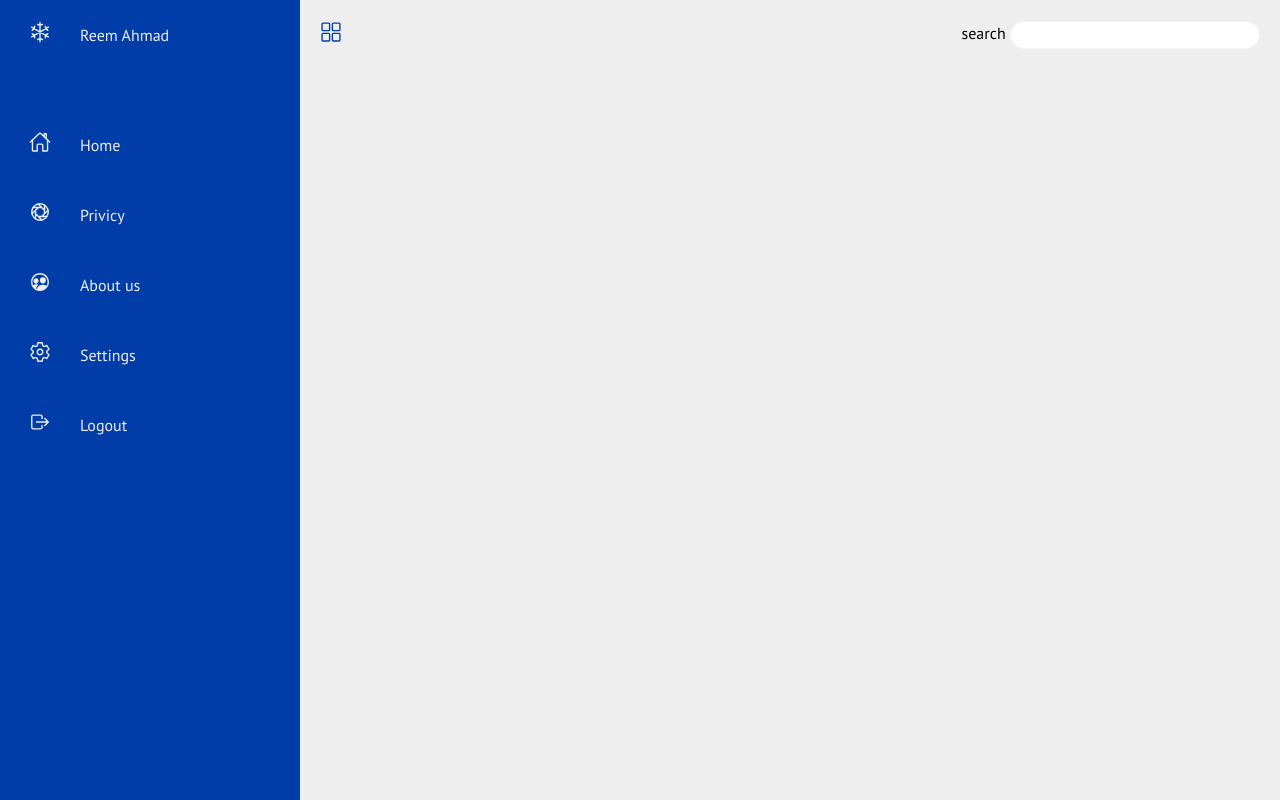
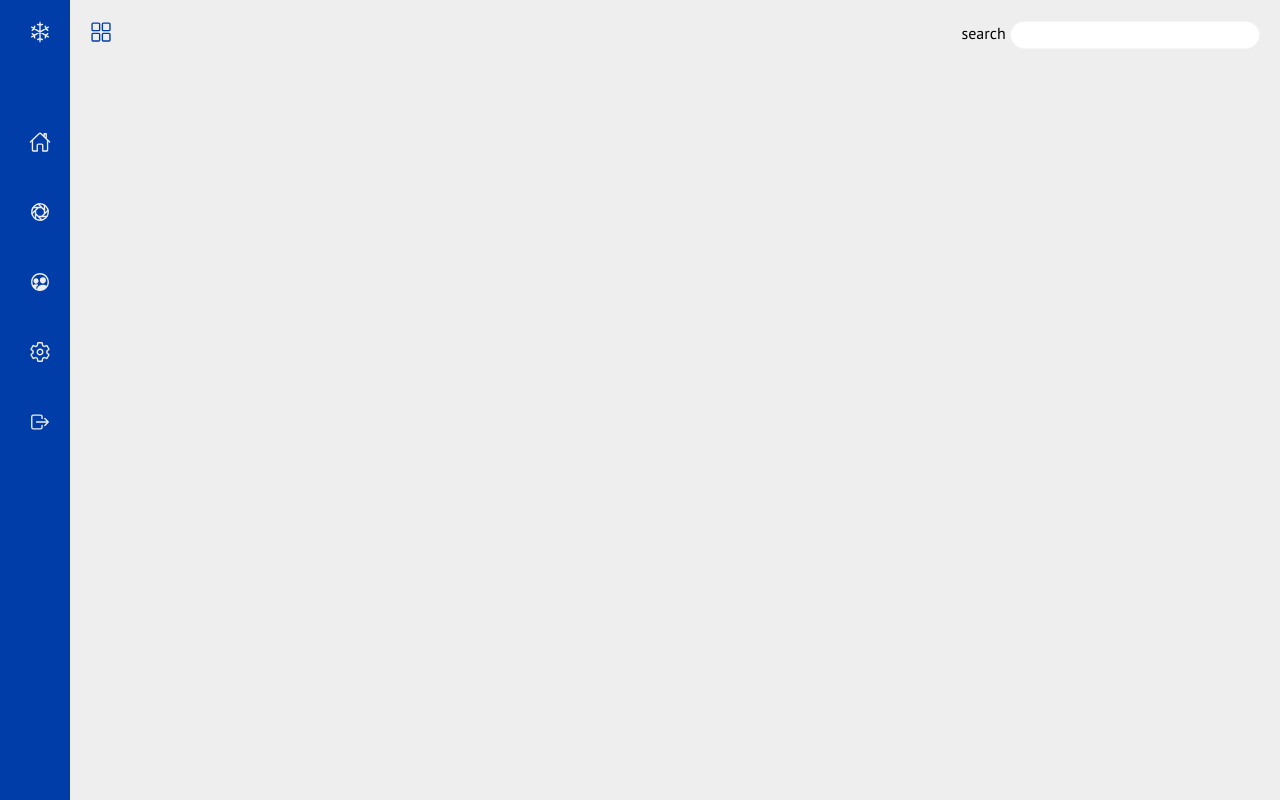
Before and after one commit to ReemAhmad2/dashbord-template-1, a plain HTML site: page index.html in a window 1280 px wide. Both pictures are taken after a click on the element 331 px from the left and 35 px from the top of the page. Drawn offline with nearby package versions, Linux system fonts and the light colour scheme.

Commit message:
add active side-bar

```diff
--- a/css/style.css
+++ b/css/style.css
@@ -40,7 +40,9 @@ body {
     overflow: hidden;
     transition: 0.5s;
 }
-
+.navigation.active{
+    width: 70px;
+}
 .navigation ul {
     position: absolute;
     top: 0;
@@ -128,8 +130,12 @@ body {
     width: calc(100% - 300px);
     position: relative;
     left: 300px;
+    transition: 0.5s;
 }
-
+.main.active{
+    width: calc(100% - 70px);
+    left: 70px;
+}
 .main nav {
     height: 70px;
     width: 100%;
```
